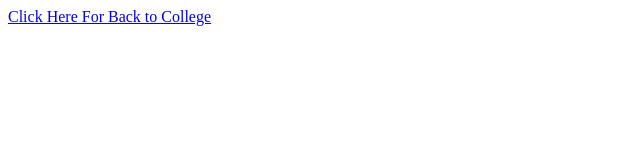
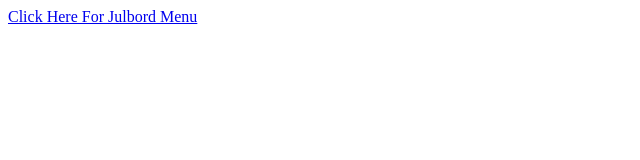
Before and after one commit to kpaul3000/Back-to-College, a plain HTML site: page index.html in a window 1280 px wide. Shown: the full height of the page, 0-640 px from the left. Drawn offline with Linux system fonts and the light colour scheme.

Commit message:
Update index.html

```diff
--- a/index.html
+++ b/index.html
@@ -1,3 +1,3 @@
 <html>
-  <p><a href="/back-to-college-checklist-2022.pdf">Click Here For Back to College</a></p>
+  <p><a href="/Julboard_Menu_Image.png">Click Here For Julbord Menu</a></p>
 </html>
```
